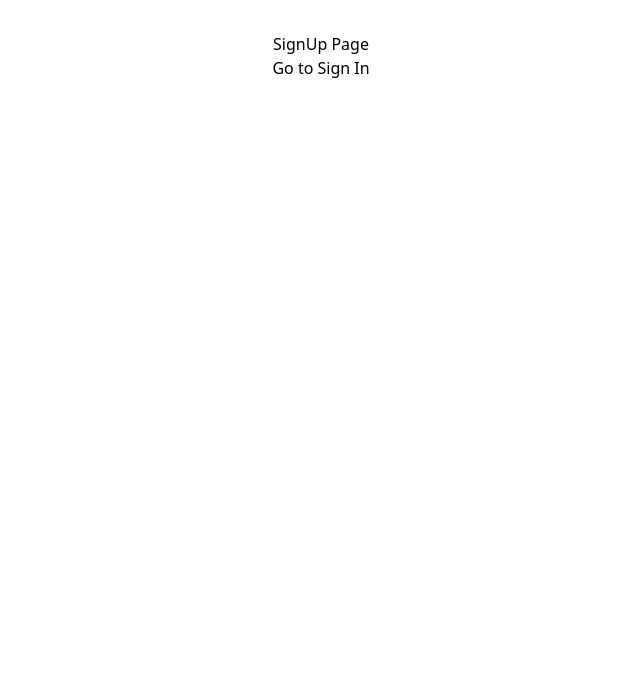
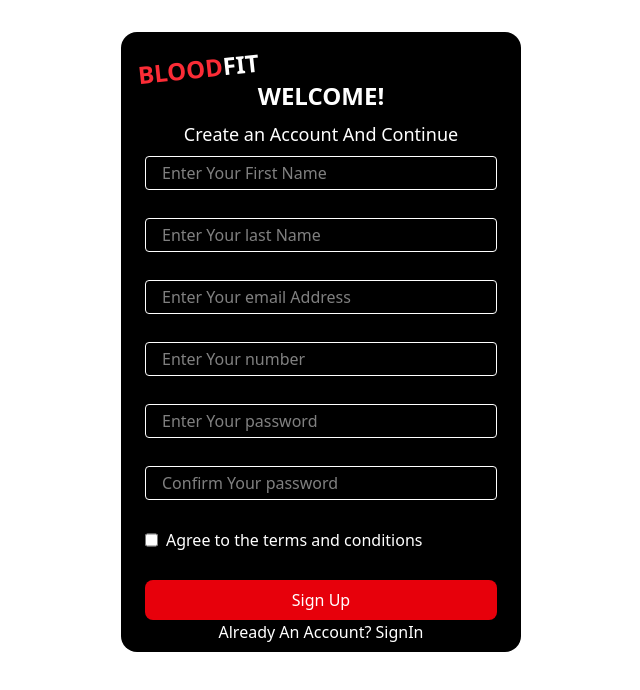
Before and after one commit to MujahidulIslam4541/authenticationWithJWTClient, a React (Vite) app: page / in a window 1280 px wide. Shown: the top 690 px of the page, without its empty margins (319-959 px from the left). Built offline with nearby package versions, Linux system fonts and the light colour scheme.

Commit message:
create signUp page UI

```diff
--- a/src/SignUp/SignUp.jsx
+++ b/src/SignUp/SignUp.jsx
@@ -1,13 +1,49 @@
-import { Link } from "react-router-dom"
-
+import { Link } from "react-router-dom";
 
 const SignUp = () => {
-  return (
-    <div>
-      <h1>SignUp Page</h1>
-      <Link to="/signIn">Go to Sign In</Link>
-    </div>
-  )
+    const handleSubmit = event => {
+        event.preventDefault();
+        const form = event.target;
+        const firstName = form.firstName.value;
+        const lastName = form.lastName.value;
+        const email = form.email.value;
+        const number = form.number.value;
+        const password = form.password.value;
+        const passwords = form.passwords.value;
+        console.log(firstName, lastName, email, number, password, passwords);
+        form.reset();
+    }
+    return (
+        <div>
+            <div className="w-[400px]  mx-auto  bg-black  text-white  justify-center items-center  rounded-2xl pb-2">
+                <div>
+                    <h2 className="text-2xl font-bold text-left px-4 py-2 rotate-[-6deg]"><span className="text-red-500">BLOOD</span>FIT</h2>
+                    <div className="text-center space-y-2">
+                        <h2 className="text-2xl font-semibold">WELCOME!</h2>
+                        <p className="text-lg pb-2">Create an Account And Continue</p>
+                    </div>
+                    <div>
+                        <form onSubmit={handleSubmit} className="flex flex-col gap-4 px-6 space-y-3">
+                            <input className="input input-border border border-white rounded px-4 py-1" type="text" name="firstName" placeholder="Enter Your First Name" />
+                            <input className="input input-border border border-white rounded px-4 py-1" type="text" name="lastName" placeholder="Enter Your last Name" />
+                            <input className="input input-border border border-white rounded px-4 py-1" type="email" name="email" placeholder="Enter Your email Address" />
+                            <input className="input input-border border border-white rounded px-4 py-1" type="number" name="number" placeholder="Enter Your number" />
+                            <input className="input input-border border border-white rounded px-4 py-1" type="text" name="password" placeholder="Enter Your password" />
+                            <input className="input input-border border border-white rounded px-4 py-1" type="text" name="passwords" placeholder="Confirm Your password" />
+
+                            <div className="text-left flex gap-2">
+                                <input type="checkbox" /><span>Agree to the terms and conditions</span>
+                            </div>
+
+                            <button className="bg-red-600 p-2 rounded-lg">Sign Up</button>
+                        </form>
+
+                        <p>Already An Account? <Link to='/signIn'>SignIn</Link></p>
+                    </div>
+                </div>
+            </div>
+        </div>
+    )
 }
 
 export default SignUp
```
